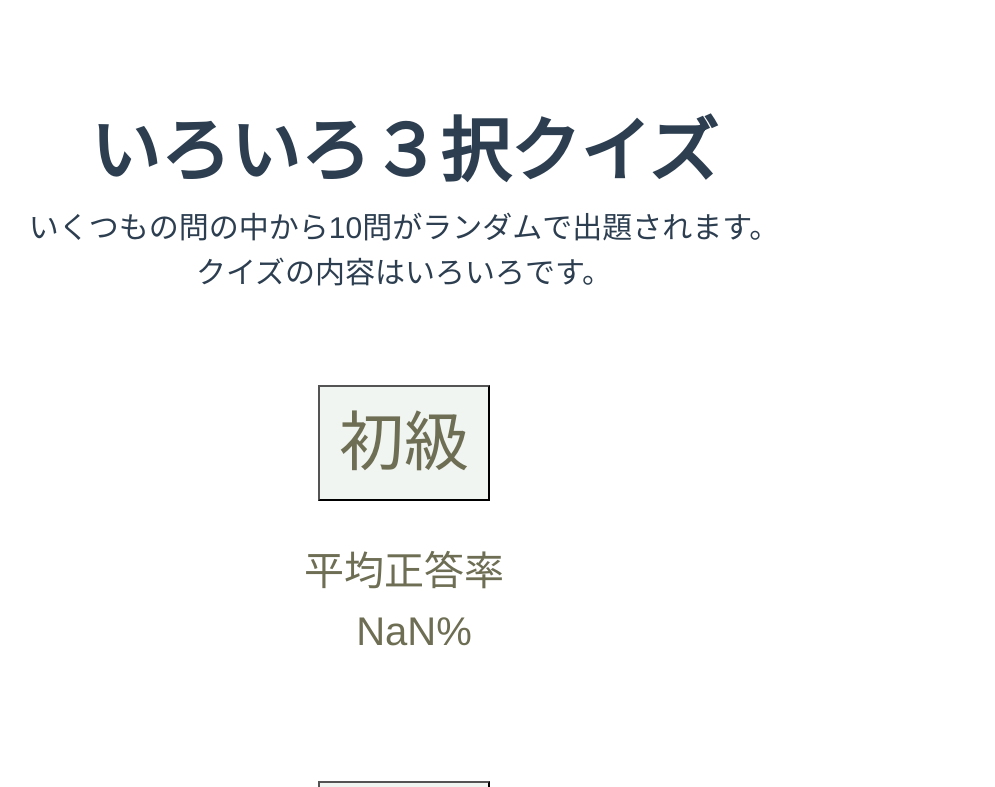
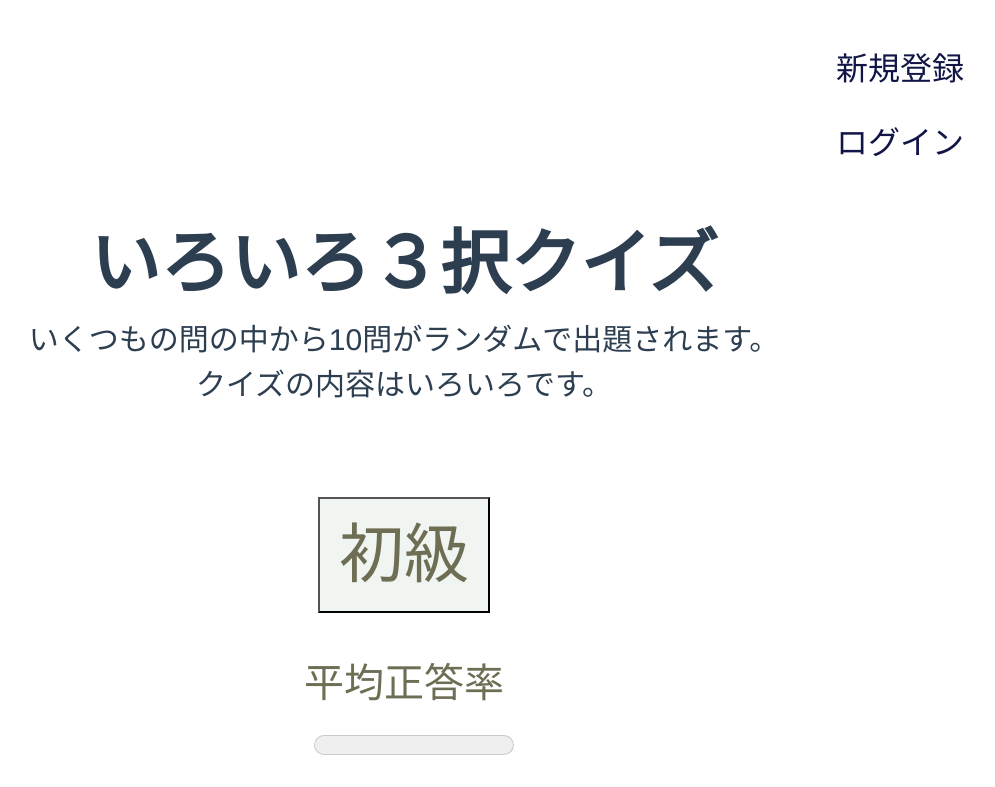
Before and after one commit to Ki-Linux/front_quiz, a Vue app: page / in a window 1280 px wide. Shown: the top 787 px of the page, without its empty margins (236-1231 px from the left). Built offline with nearby package versions, Linux system fonts and the light colour scheme; no server answers.

Commit message:
add loginFunction

```diff
--- a/src/views/Home.vue
+++ b/src/views/Home.vue
@@ -1,5 +1,9 @@
 <template>
     <div id="home">
+      <ul class="loginFunction">
+        <li><router-link to="/add" class="newLogin">新規登録</router-link></li>
+        <li><router-link to="/login" class="newLogin">ログイン</router-link></li>
+      </ul>
       <h1>いろいろ３択クイズ</h1><!--title -->
       <div class="quizDes"><!-- 概要 -->
         <p>いくつもの問の中から10問がランダムで出題されます。<br>クイズの内容はいろいろです。</p>
@@ -9,6 +13,7 @@
         <button @click="toMain(index)">{{ level.levelName }}</button><!-- レベルごとのボタンの表示 -->
         <ul><!--平均点の表示 -->
           <li>平均正答率</li>
+          <li><meter min="0" max="100" :value="level.apiA">メーター</meter></li>
           <li>{{ level.apiA }}%</li>
         </ul>
       </div>
@@ -121,10 +126,15 @@ $footerwide: 0 60px;//定義
 /*960~*/
 @include pc {
   *#home {
-    margin-top: 100px;
+    //margin-top: 100px;
       h1 {
         font-size: 70px;
       }
+  }
+
+  .loginFunction {
+    font-size: 2em;
+    margin-right: 80px;
   }
 
   .quizDes p {
@@ -152,12 +162,17 @@ $footerwide: 0 60px;//定義
 /*481~959*/
 @include tbmax {
   *#home {
-    margin-top: 85px;
+    //margin-top: 85px;
 
     h1 {
       font-size: 40px;
     }
 
+  }
+
+  .loginFunction {
+    font-size: 1.5em;
+    margin-right: 50px;
   }
 
   .quizDes p {
@@ -185,6 +200,11 @@ $footerwide: 0 60px;//定義
       font-size: 35px;
     }
 
+  }
+
+  .loginFunction {
+    font-size: 1.6em;
+    margin-right: 13px;
   }
 
   .quizDes p {
@@ -305,4 +325,16 @@ footer {
   }
 
 }
+
+
+.loginFunction {
+  text-align: right;
+
+    li .newLogin {
+      display: inline-block;
+      padding: 13px 0;
+      text-decoration: none;
+      color: rgb(17, 22, 71);
+    }
+}
 </style>
```
